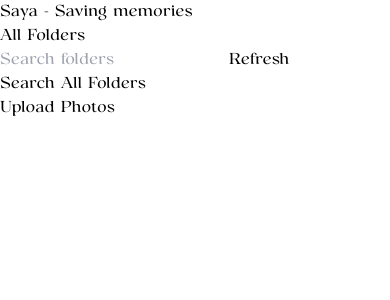
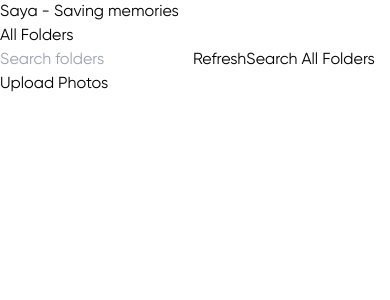
Before and after one commit to Sheenu-exe/Saya, a Next.js app: page /home in a window 390 px wide. Shown: the top 300 px of the page. Built offline with nearby package versions, Linux system fonts and the light colour scheme.

Commit message:
signin responsive

```diff
--- a/src/app/auth/page.js
+++ b/src/app/auth/page.js
@@ -34,7 +34,7 @@
 
   return (
     <div className="h-screen w-full bg-zinc-900 flex justify-center items-center">
-      <div className="relative p-8 rounded-lg shadow-lg w-[40%] bg-zinc-800">
+      <div className="relative p-8 rounded-lg shadow-lg sm:w-[40%] w-[80%] bg-zinc-800">
         <div className="absolute top-0 left-0 right-0 p-2 flex justify-center">
           <button
             className={`p-2 w-1/2 rounded-t-lg ${!isSignUp ? 'bg-zinc-700' : 'bg-zinc-800 text-gray-400'}`}
--- a/src/app/components/header.js
+++ b/src/app/components/header.js
@@ -1,6 +1,6 @@
 const Header = () => {
     return(
-        <div className="h-[10vh] w-full bg-white flex items-center justify-between">
+        <div className="h-[8vh] w-full bg-white flex items-center justify-between">
             <p className="text-3xl mx-6 font-semibold">Saya <span className="text-sm font-normal">- Saving memories</span></p>
         </div>
     )
--- a/src/app/globals.css
+++ b/src/app/globals.css
@@ -6,7 +6,7 @@
 
 @font-face {
   font-family: Auliare;
-  src: url('./fonts/Auliare.otf');
+  src: url('./fonts/Gilroy-Regular.ttf');
 }
 body {
   color: var(--foreground);
--- a/src/app/home/page.js
+++ b/src/app/home/page.js
@@ -145,7 +145,7 @@
           <button className="bg-blue-500 text-white py-2 px-4 rounded mb-2 sm:mb-0 sm:mr-2" onClick={fetchFolders}>
             Refresh
           </button>
-          <button className="bg-purple-500 text-white py-2 px-4 rounded" onClick={() => setShowSearchPopup(true)}>
+          <button className="bg-purple-500 text-white mb-2 py-2 px-4 rounded" onClick={() => setShowSearchPopup(true)}>
             Search All Folders
           </button>
         </div>
```
Also changed, not shown: src/app/fonts/Gilroy-Regular.ttf (added).
